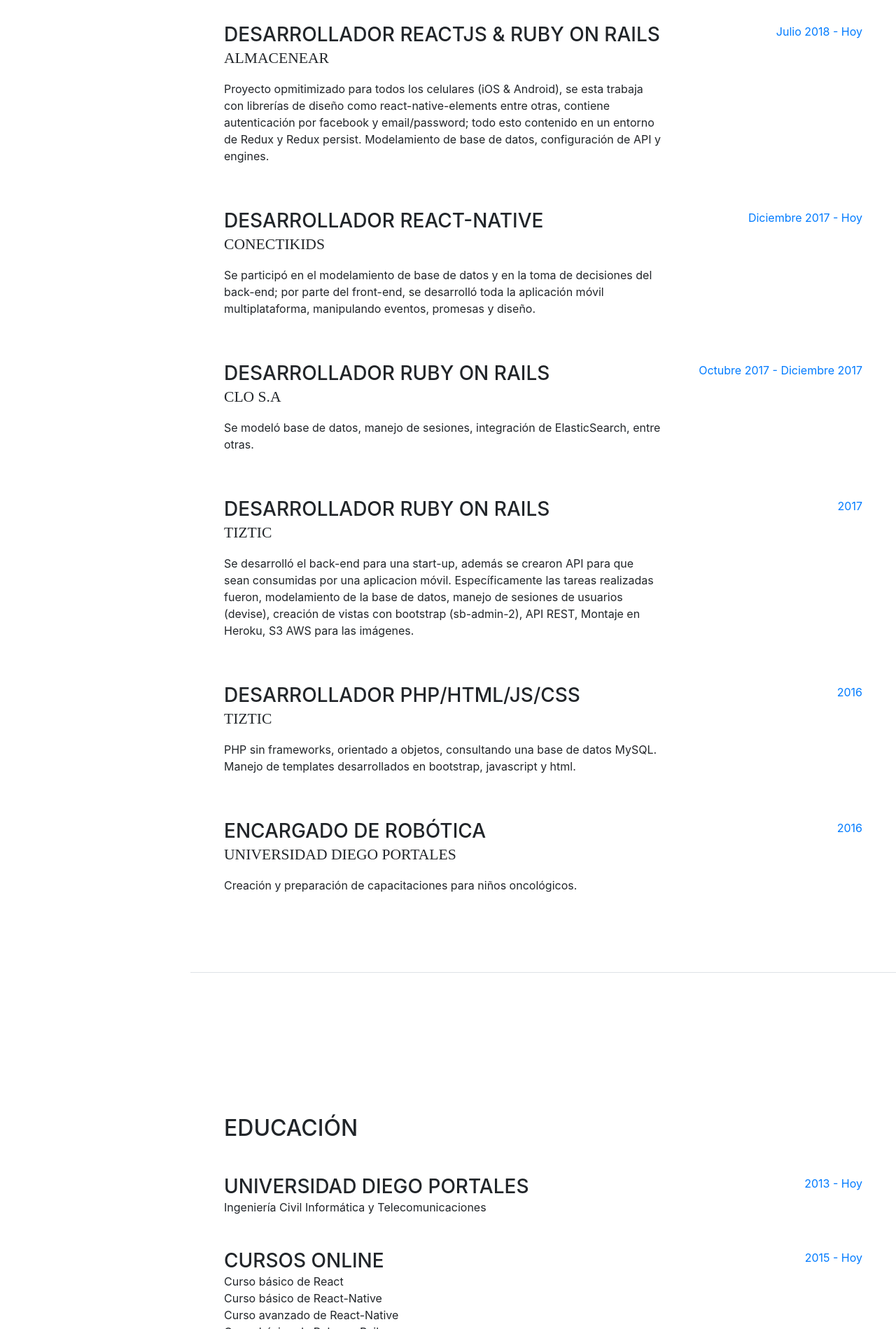
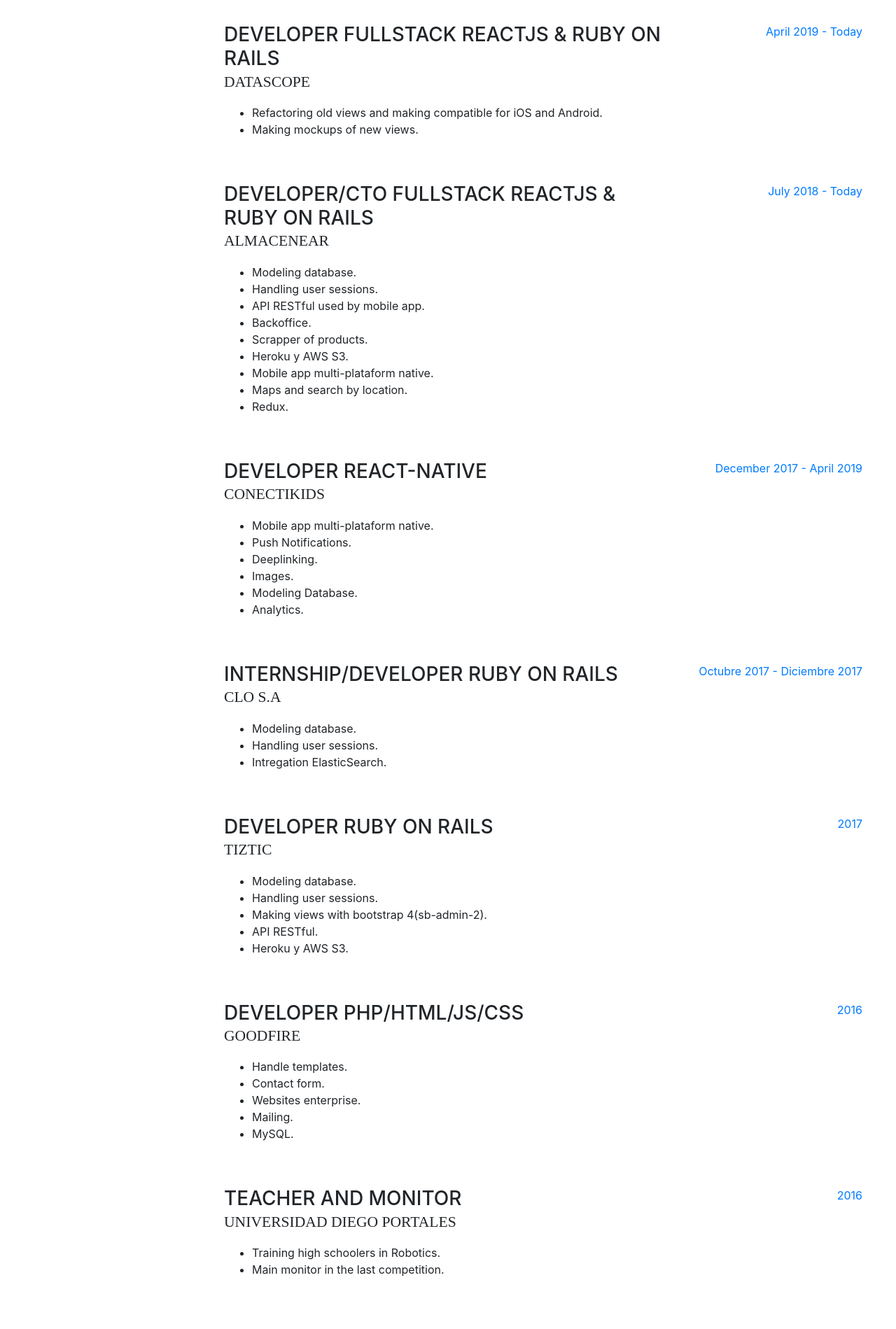
Before and after one commit to TobalOW/tobalow.github.io, a website with bundled scripts: page index.html in a window 1280 px wide. Shown: the part 901-2800 px from the top of the page at 70% size. Built offline with nearby package versions, Linux system fonts and the light colour scheme; a web font is replaced by a local one.

Commit message:
update cv

```diff
--- a/index.html
+++ b/index.html
@@ -40,22 +40,22 @@
       <div class="collapse navbar-collapse" id="navbarSupportedContent">
         <ul class="navbar-nav">
           <li class="nav-item">
-            <a class="nav-link js-scroll-trigger" href="#about">Sobre mi</a>
+            <a class="nav-link js-scroll-trigger" href="#about">About me</a>
           </li>
           <li class="nav-item">
-            <a class="nav-link js-scroll-trigger" href="#experience">Experiencia</a>
+            <a class="nav-link js-scroll-trigger" href="#experience">Experience</a>
           </li>
           <li class="nav-item">
-            <a class="nav-link js-scroll-trigger" href="#education">Educación</a>
+            <a class="nav-link js-scroll-trigger" href="#education">Education</a>
           </li>
           <li class="nav-item">
-            <a class="nav-link js-scroll-trigger" href="#skills">Habilidades</a>
+            <a class="nav-link js-scroll-trigger" href="#skills">Skills</a>
           </li>
           <li class="nav-item">
-            <a class="nav-link js-scroll-trigger" href="#interests">Interés</a>
+            <a class="nav-link js-scroll-trigger" href="#interests">Interests</a>
           </li>
           <li class="nav-item">
-            <a class="nav-link js-scroll-trigger" href="#awards">Premios</a>
+            <a class="nav-link js-scroll-trigger" href="#awards">Awards</a>
           </li>
         </ul>
       </div>
@@ -72,8 +72,7 @@
             <a href="mailto:cristobal.miranda.u@gmail.com">cristobal.miranda.u@gmail.com</a>
           </div>
           <p class="mb-5">
-            Estudiante cursando el último año de Ingeniería Civil Informática y Telecomunicaciones en la Universidad Diego Portales. <br>
-            Me llaman mucho la atención los desarrollos innovadores, me gusta el ambiente que se forma en las start-up's, considero que aprendo nuevas tecnologías fácilmente además que el stack que me he ido formando va enfocado a la programación ágil.
+            Student going through his tenth semester in Ingeniería Civil en Informática y Telecomunicaciones in the University Diego Portales. Known for being proactive, able to quickly learn about unknown technologies, easily capable of achieving an effective level of teamwork within a work group, always will to face new challenges and eager to learn. Enthusiastic about new or innovative ideas, utilizing agile software development techniques and always pushing ahead one’s own entrepreneurial ideas. Ample use and expertise of Ruby and Javascript, along with frameworks like Ruby on Rails and ReactJs.
           </p>
           <ul class="list-inline list-social-icons mb-0">
             <li class="list-inline-item">
@@ -114,43 +113,77 @@
 
       <section class="resume-section p-3 p-lg-5 d-flex flex-column" id="experience">
         <div class="my-auto">
-          <h2 class="mb-5">Experiencia</h2>
+          <h2 class="mb-5">Experience</h2>
 
           <div class="resume-item d-flex flex-column flex-md-row mb-5">
             <div class="resume-content mr-auto">
-              <h3 class="mb-0">Desarrollador ReactJS & Ruby on Rails</h3>
-              <div class="subheading mb-3">AlmaceNear</div>
+              <h3 class="mb-0">Developer FullStack ReactJS & Ruby on Rails</h3>
+              <div class="subheading mb-3">Datascope</div>
               <p>
-                Proyecto opmitimizado para todos los celulares (iOS & Android),
-                se esta trabaja con librerías de diseño como react-native-elements entre otras,
-                contiene autenticación por facebook y email/password; todo esto contenido en un entorno
-                de Redux y Redux persist. Modelamiento de base de datos, configuración de API y engines.
+                <ul>
+                  <li>Refactoring old views and making compatible for iOS and Android.</li>
+                  <li>Making mockups of new views.</li>
+                </ul>
               </p>
             </div>
             <div class="resume-date text-md-right">
-              <span class="text-primary">Julio 2018 - Hoy</span>
+              <span class="text-primary">April 2019 - Today</span>
             </div>
           </div>
 
           <div class="resume-item d-flex flex-column flex-md-row mb-5">
             <div class="resume-content mr-auto">
-              <h3 class="mb-0">Desarrollador React-Native</h3>
-              <div class="subheading mb-3">Conectikids</div>
+              <h3 class="mb-0">Developer/CTO FullStack ReactJS & Ruby on Rails</h3>
+              <div class="subheading mb-3">AlmaceNear</div>
               <p>
-                Se participó en el modelamiento de base de datos y en la toma de decisiones del back-end; por parte del front-end, se desarrolló toda la aplicación móvil multiplataforma, manipulando eventos, promesas y diseño.
+                <ul>
+                  <li>Modeling database.</li>
+                  <li>Handling user sessions.</li>
+                  <li>API RESTful used by mobile app.</li>
+                  <li>Backoffice.</li>
+                  <li>Scrapper of products.</li>
+                  <li>Heroku y AWS S3.</li>
+                  <li>Mobile app multi-plataform native.</li>
+                  <li>Maps and search by location.</li>
+                  <li>Redux.</li>
+                </ul>
               </p>
             </div>
             <div class="resume-date text-md-right">
-              <span class="text-primary">Diciembre 2017 - Hoy</span>
+              <span class="text-primary">July 2018 - Today</span>
             </div>
           </div>
 
           <div class="resume-item d-flex flex-column flex-md-row mb-5">
             <div class="resume-content mr-auto">
-              <h3 class="mb-0">Desarrollador Ruby on Rails</h3>
+              <h3 class="mb-0">Developer React-Native</h3>
+              <div class="subheading mb-3">Conectikids</div>
+              <p>
+                <ul>
+                  <li>Mobile app multi-plataform native.</li>
+                  <li>Push Notifications.</li>
+                  <li>Deeplinking.</li>
+                  <li>Images.</li>
+                  <li>Modeling Database.</li>
+                  <li>Analytics.</li>
+                </ul>
+              </p>
+            </div>
+            <div class="resume-date text-md-right">
+              <span class="text-primary">December 2017 - April 2019</span>
+            </div>
+          </div>
+
+          <div class="resume-item d-flex flex-column flex-md-row mb-5">
+            <div class="resume-content mr-auto">
+              <h3 class="mb-0">Internship/Developer Ruby on Rails</h3>
               <div class="subheading mb-3">CLO S.A</div>
               <p>
-                Se modeló base de datos, manejo de sesiones, integración de ElasticSearch, entre otras.
+                <ul>
+                  <li>Modeling database.</li>
+                  <li>Handling user sessions.</li>
+                  <li>Intregation ElasticSearch.</li>
+                </ul>
               </p>
             </div>
             <div class="resume-date text-md-right">
@@ -160,16 +193,16 @@
 
           <div class="resume-item d-flex flex-column flex-md-row mb-5">
             <div class="resume-content mr-auto">
-              <h3 class="mb-0">Desarrollador Ruby on Rails</h3>
+              <h3 class="mb-0">Developer Ruby on Rails</h3>
               <div class="subheading mb-3">Tiztic</div>
               <p>
-                Se desarrolló el back-end para una start-up, además se crearon API para que sean consumidas por una aplicacion móvil. Específicamente las tareas realizadas fueron,
-                modelamiento de la base de datos,
-                manejo de sesiones de usuarios (devise),
-                creación de vistas con bootstrap (sb-admin-2),
-                API REST,
-                Montaje en Heroku,
-                S3 AWS para las imágenes.
+                <ul>
+                  <li>Modeling database.</li>
+                  <li>Handling user sessions.</li>
+                  <li>Making views with bootstrap 4(sb-admin-2).</li>
+                  <li>API RESTful.</li>
+                  <li>Heroku y AWS S3.</li>
+                </ul>
               </p>
             </div>
             <div class="resume-date text-md-right">
@@ -179,11 +212,16 @@
 
           <div class="resume-item d-flex flex-column flex-md-row mb-5">
             <div class="resume-content mr-auto">
-              <h3 class="mb-0">Desarrollador PHP/HTML/JS/CSS</h3>
-              <div class="subheading mb-3">Tiztic</div>
+              <h3 class="mb-0">Developer PHP/HTML/JS/CSS</h3>
+              <div class="subheading mb-3">GoodFire</div>
               <p>
-                PHP sin frameworks, orientado a objetos, consultando una base de datos MySQL.
-                Manejo de templates desarrollados en bootstrap, javascript y html.
+                <ul>
+                  <li>Handle templates.</li>
+                  <li>Contact form.</li>
+                  <li>Websites enterprise.</li>
+                  <li>Mailing.</li>
+                  <li>MySQL.</li>
+                </ul>
               </p>
             </div>
             <div class="resume-date text-md-right">
@@ -193,9 +231,14 @@
 
           <div class="resume-item d-flex flex-column flex-md-row mb-5">
             <div class="resume-content mr-auto">
-              <h3 class="mb-0">Encargado de Robótica</h3>
+              <h3 class="mb-0">Teacher and Monitor</h3>
               <div class="subheading mb-3">Universidad Diego Portales</div>
-              <p>Creación y preparación de capacitaciones para niños oncológicos.</p>
+              <p>
+                <ul>
+                  <li>Training high schoolers in Robotics.</li>
+                  <li>Main monitor in the last competition.</li>
+                </ul>
+              </p>
             </div>
             <div class="resume-date text-md-right">
               <span class="text-primary">2016</span>
@@ -210,7 +253,7 @@
 
       <section class="resume-section p-3 p-lg-5 d-flex flex-column" id="education">
         <div class="my-auto">
-          <h2 class="mb-5">Educación</h2>
+          <h2 class="mb-5">Education</h2>
 
           <div class="resume-item d-flex flex-column flex-md-row mb-5">
             <div class="resume-content mr-auto">
@@ -224,14 +267,14 @@
 
           <div class="resume-item d-flex flex-column flex-md-row">
             <div class="resume-content mr-auto">
-              <h3 class="mb-0">Cursos Online</h3>
-              <div>Curso básico de React</div>
-              <div>Curso básico de React-Native</div>
-              <div>Curso avanzado de React-Native</div>
-              <div>Curso básico de Ruby on Rails</div>
-              <div>Curso avanzado de Ruby on Rails</div>
-              <div>Curso básico de Unity2D</div>
-              <div>Curso avanzado de Unity2D</div>
+              <h3 class="mb-0">Courses Online</h3>
+              <div>Courses basic of React</div>
+              <div>Courses basic of React-Native</div>
+              <div>Courses advance of React-Native</div>
+              <div>Courses basic of Ruby on Rails</div>
+              <div>Courses advance of Ruby on Rails</div>
+              <div>Courses basic of Unity2D</div>
+              <div>Courses advance of Unity2D</div>
             </div>
             <div class="resume-date text-md-right">
               <span class="text-primary">2015 - Hoy</span>
@@ -245,7 +288,7 @@
         <div class="my-auto">
           <h2 class="mb-5">Skills</h2>
 
-          <div class="subheading mb-3">lenguajes de programación &amp; Herramientas</div>
+          <div class="subheading mb-3">Programing Languages &amp; Tools</div>
           <ul class="list-inline list-icons">
             <li class="list-inline-item">
               <i class="devicons devicon-html5-plain-wordmark colored"></i>
@@ -292,8 +335,8 @@
 
       <section class="resume-section p-3 p-lg-5 d-flex flex-column" id="interests">
         <div class="my-auto">
-          <h2 class="mb-5">Interés</h2>
-          <p>Aparte de desempeñarme como desarrollador, me gustan mucho los deportes, actualmente practico ciclismo de pista y ruta, en donde pertenezco a un club. Además me llaman mucho la atención los videojuegos, he participado de GameJams; eventos que en un fin de semana debes desarrollar un juego. </p>
+          <h2 class="mb-5">Interest</h2>
+          <p>Apart from playing as a developer, I really like sports, I currently practice track and route cycling, where I belong to a club. I am also very interested in videogames, I have participated in GameJams; events that in a weekend you must develop a game.</p>
         </div>
       </section>
 
@@ -304,6 +347,10 @@
             <li>
               <i class="fa-li fa fa-trophy text-warning"></i>
               Acreedor de fondo Capital Semilla 2018</li>
+            <li>
+            <li>
+              <i class="fa-li fa fa-trophy text-warning"></i>
+              Winner Hackathon Santander 2019</li>
             <li>
           </ul>
         </div>
```
